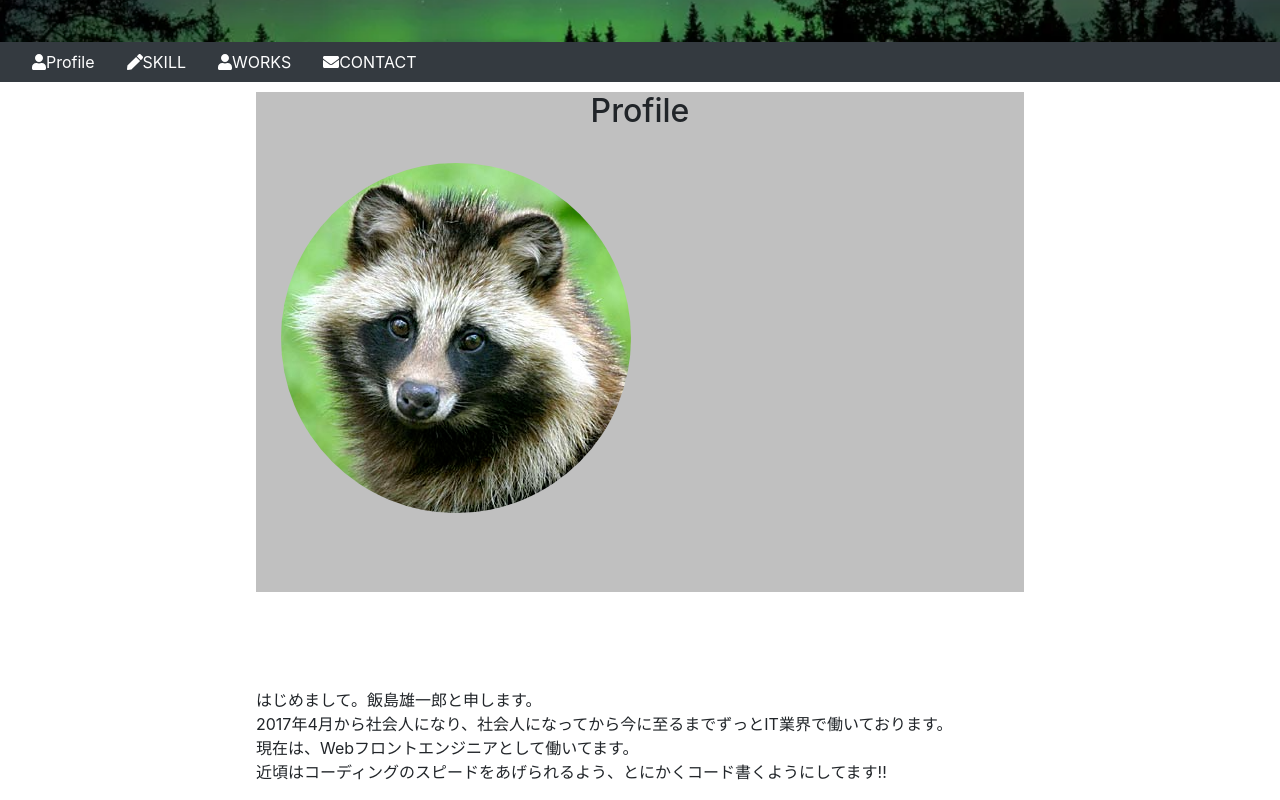
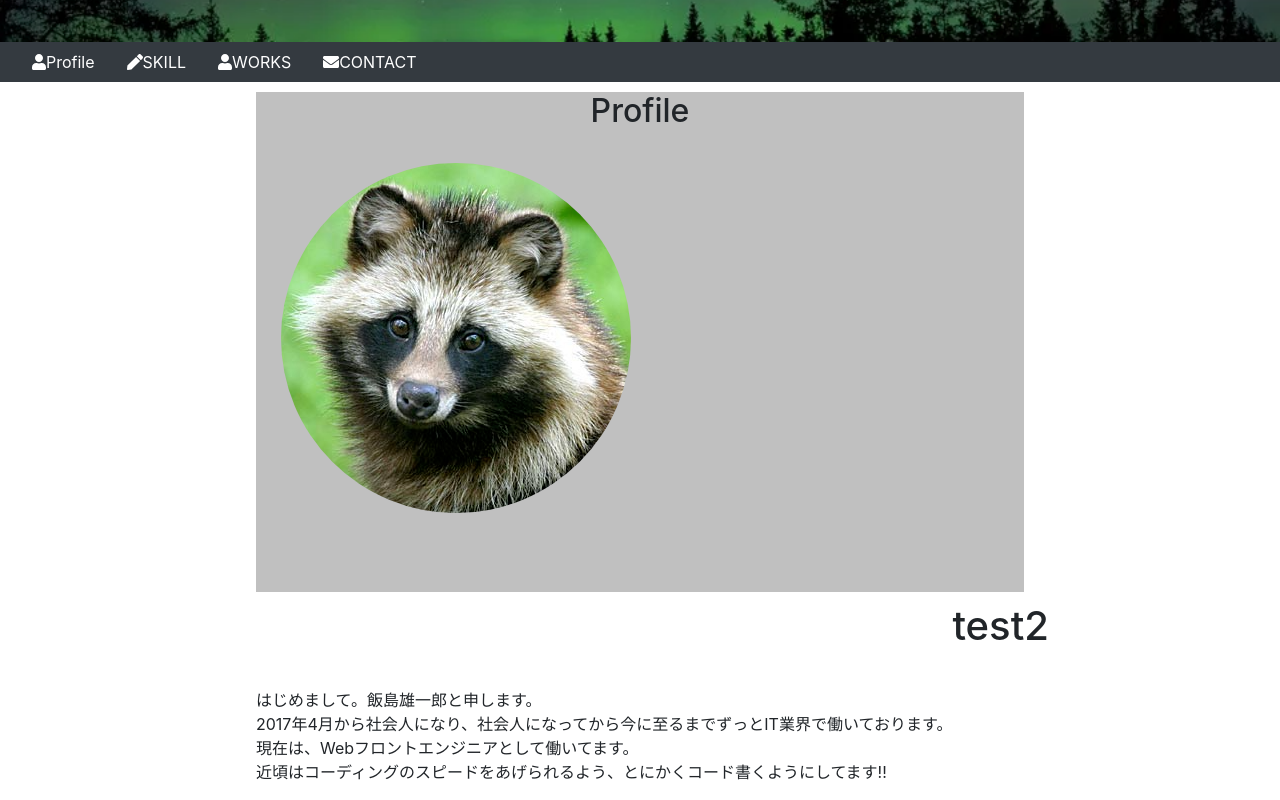
Before and after one commit to jimachi/portfolio, a Vue app: page / in a window 1280 px wide. Shown: the part 358-1158 px from the top of the page. Built offline with nearby package versions, Linux system fonts and the light colour scheme.

Commit message:
add skill component

```diff
--- a/src/App.vue
+++ b/src/App.vue
@@ -2,6 +2,7 @@
   <div id="app">
     <myHeader></myHeader>
     <profile></profile>
+    <skill></skill>
     <router-view/>
   </div>
 </template>
```
